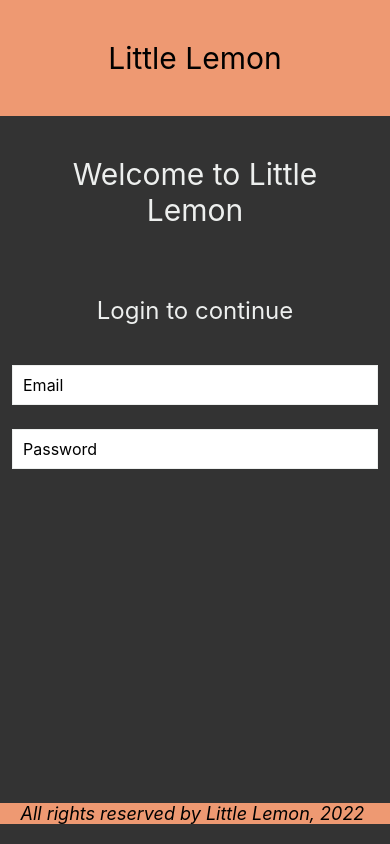
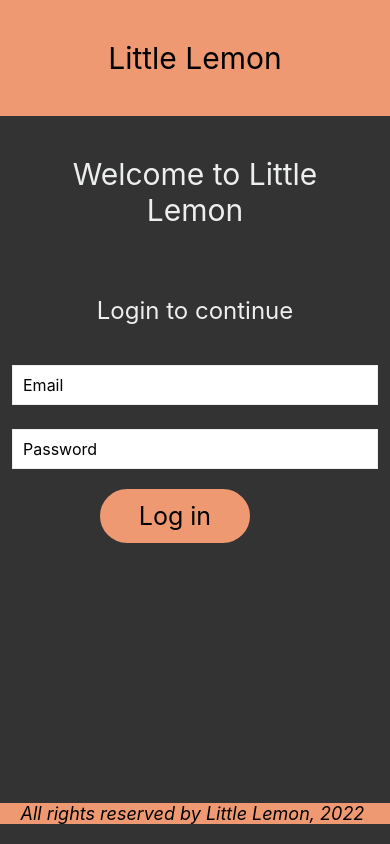
Before and after one commit to MaryMcKHU/LittleLemon, a React Native app: screen / in a window 390 px wide. Built offline with nearby package versions, Linux system fonts and the light colour scheme.

Commit message:
Pressable components exploration

```diff
--- a/components/LoginScreen.js
+++ b/components/LoginScreen.js
@@ -1,13 +1,19 @@
 import React, { useState } from 'react';
-import { ScrollView, Text, TextInput, StyleSheet, Alert } from 'react-native';
+import { ScrollView, Text, TextInput, StyleSheet, Pressable } from 'react-native';
 
 export default function LoginScreen() {
   const [email, onChangeEmail] = useState('');
   const [password, onChangePassword] = useState('');
+  const [loggedIn, onLogin] = useState(false);
 
   return (
     <ScrollView style={styles.container} keyboardDismissMode='on-drag'>
       <Text style={styles.headerText}>Welcome to Little Lemon</Text>
+      {loggedIn && (
+        <Text style={styles.headerText}>You are logged in!</Text>
+      )}
+      {!loggedIn && (
+        <>
         <Text style={styles.regularText}>Login to continue</Text>
         <TextInput
           value={email}
@@ -24,6 +30,18 @@ export default function LoginScreen() {
           placeholder={'Password'}
           secureTextEntry={true}
         />
+        <Pressable
+          style={styles.button}
+          onPress={() => {
+            onLogin(!loggedIn);
+          }}
+        >
+          <Text style={styles.buttonText}>
+            Log in
+          </Text>
+        </Pressable>
+        </>
+      )}
     </ScrollView>
   );
 }
@@ -54,4 +72,20 @@ const styles = StyleSheet.create({
     borderColor: '#EDEFEE',
     backgroundColor: 'white',
   },
+  button: {
+    fontSize: 22,
+    padding: 10,
+    marginVertical: 8,
+    margin: 100,
+    backgroundColor: '#EE9972',
+    borderColor: '#EE9972',
+    borderWidth: 2,
+    width: 150,
+    borderRadius: 50,
+  },
+  buttonText: {
+    color: 'black',
+    fontSize: 25,
+    textAlign: 'center',
+  },
 });
```
Also changed, not shown: components/MenuItems.js (+45 -1 lines). Lines whose indentation alone changed are shown as unchanged.
